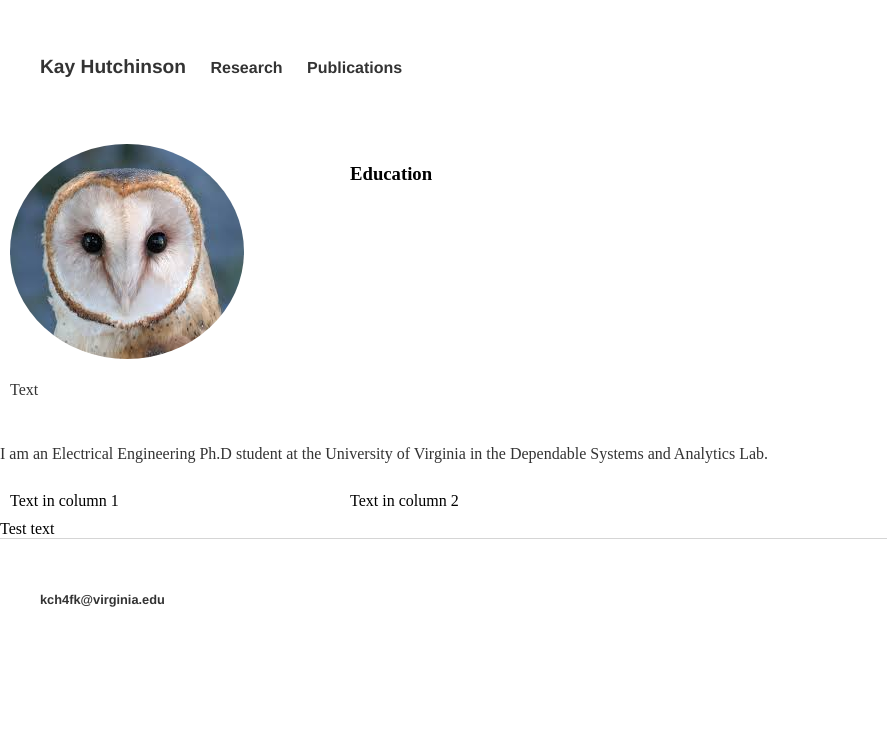
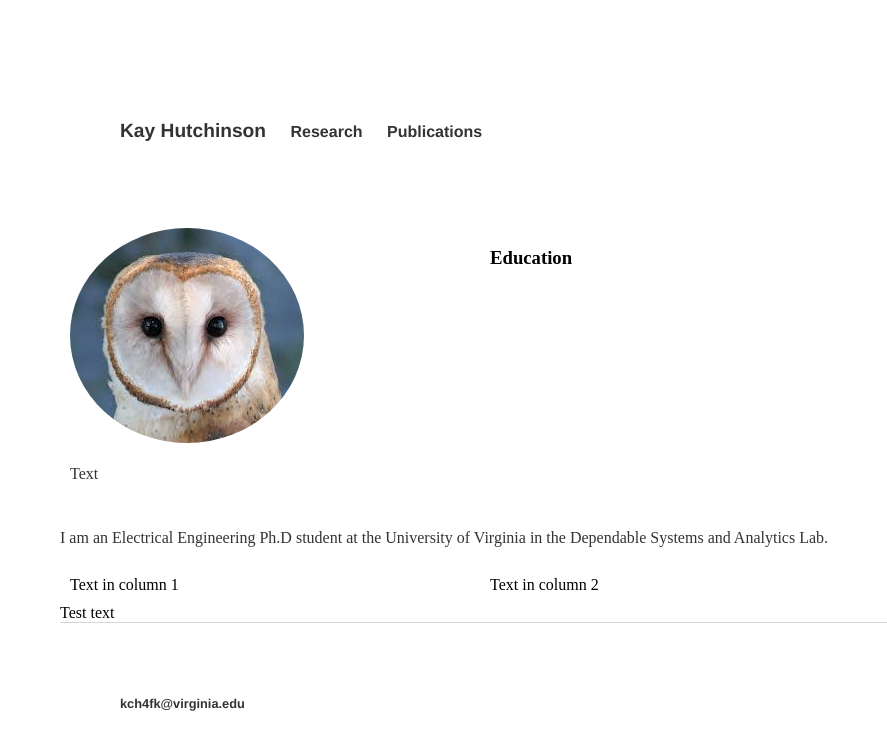
Before and after one commit to kch4fk/kch4fk.github.io, a Jekyll site: the page built from index.html, in a window 1280 px wide. Shown: the top 750 px of the page, without its empty margins (0-887 px from the left). Built offline with Jekyll 4.4.1, drawn with Linux system fonts in a browser that asks for light colours.

Commit message:
Update main.css

```diff
--- a/css/main.css
+++ b/css/main.css
@@ -1,11 +1,11 @@
 body {
-    margin: 0px;  /*60px;*/
+    margin: 60px;  /*60px;*/
     /*width: 100%;*/
 }
 
 nav ul, footer ul {
     font-family:'Helvetica', 'Arial', 'Sans-Serif';
-    padding: 40px;
+    padding: 60px;
     list-style: none;
     font-weight: bold;
 }
@@ -55,11 +55,11 @@ ul.posts li {
 }
 
 .column.left {
-    width: 25%;
+    width: 400px;
 }
 
 .column.right {
-    width: 50%;
+    /*width: 50%;*/
 }
 
 /*Clear floats after the columns*/
@@ -69,7 +69,7 @@ ul.posts li {
     clear: both;
 }
 
-@media screen and (max-width: 600px) {
+@media screen and (max-width: 400px) {
  .column {
      width: 100%;
   }
```
